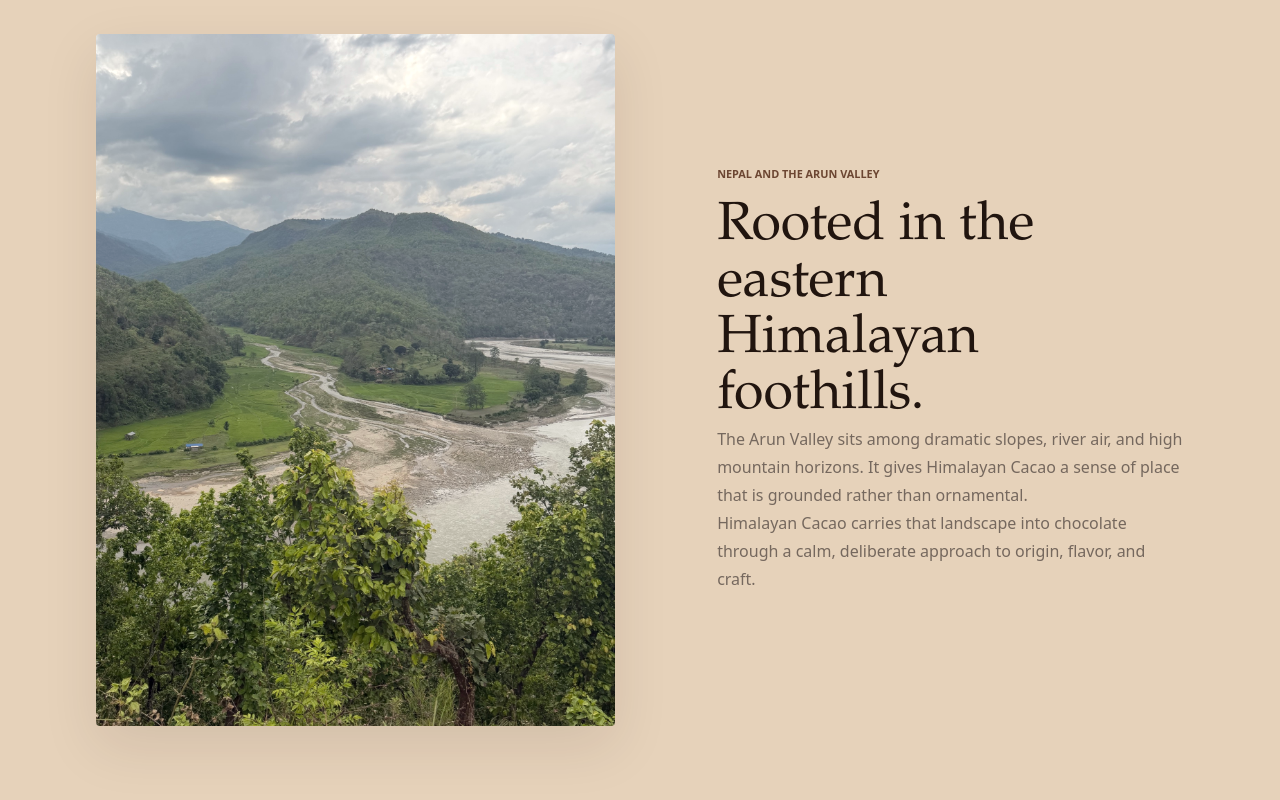
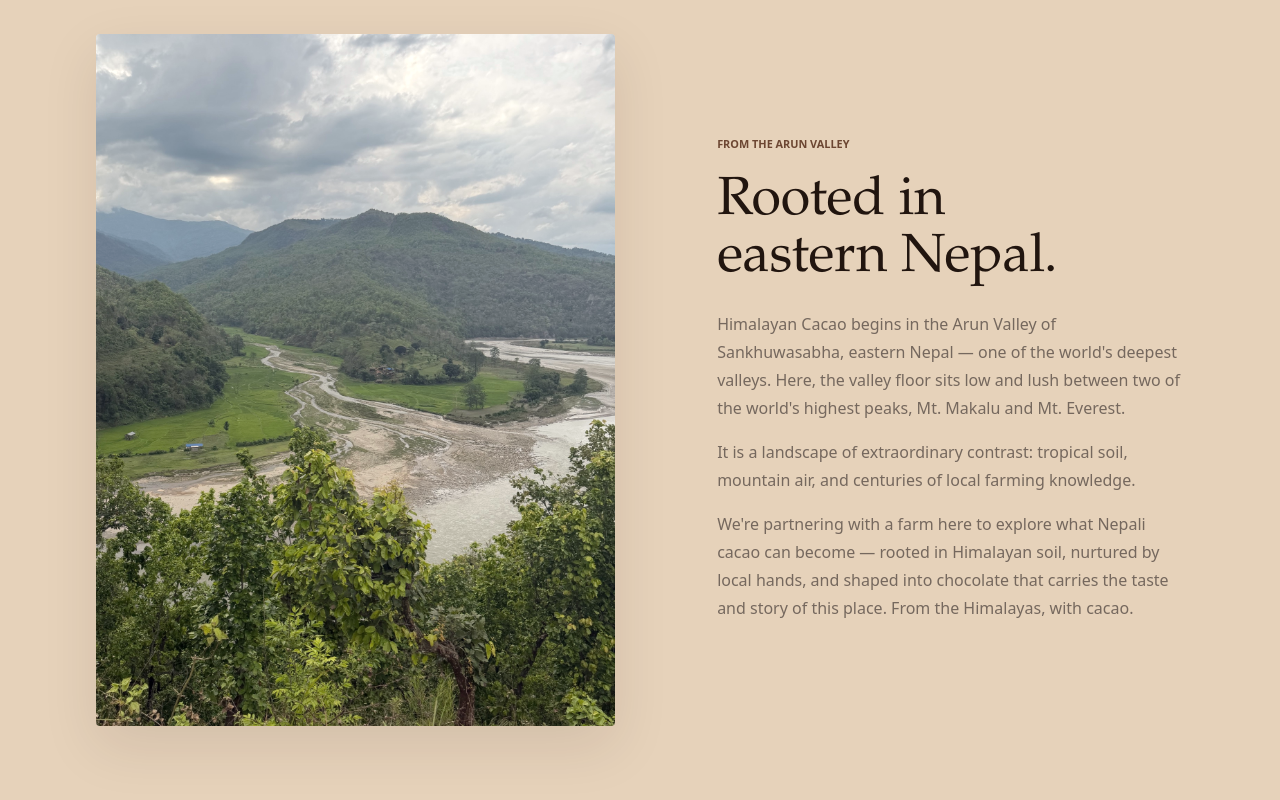
Before and after one commit to himalcacao/himalcacao.github.io, a plain HTML site: page index.html in a window 1280 px wide. Shown: the part 1440-2240 px from the top of the page. Drawn offline with Linux system fonts and the light colour scheme.

Commit message:
updated email address to wholesale@himalcacao.com and also about being the deepest valley in the world

```diff
--- a/assets/css/style.css
+++ b/assets/css/style.css
@@ -314,6 +314,20 @@
 .origin__content,
 .process__content {
   align-self: center;
+}
+
+.origin__content {
+  display: grid;
+  gap: clamp(1rem, 2.6vw, 1.45rem);
+}
+
+.origin__content .eyebrow {
+  margin-bottom: 0;
+}
+
+.origin__story {
+  display: grid;
+  gap: 1rem;
 }
 
 .origin__content p:not(.eyebrow),
--- a/index.html
+++ b/index.html
@@ -107,17 +107,26 @@
             >
           </figure>
           <div class="origin__content">
-            <p class="eyebrow">Nepal and the Arun Valley</p>
-            <h2 id="origin-title">Rooted in the eastern Himalayan foothills.</h2>
-            <p>
-              The Arun Valley sits among dramatic slopes, river air, and high
-              mountain horizons. It gives Himalayan Cacao a sense of place that
-              is grounded rather than ornamental.
-            </p>
-            <p>
-              Himalayan Cacao carries that landscape into chocolate through a
-              calm, deliberate approach to origin, flavor, and craft.
-            </p>
+            <p class="eyebrow">From the Arun Valley</p>
+            <h2 id="origin-title">Rooted in eastern Nepal.</h2>
+            <div class="origin__story">
+              <p>
+                Himalayan Cacao begins in the Arun Valley of Sankhuwasabha,
+                eastern Nepal &mdash; one of the world's deepest valleys. Here,
+                the valley floor sits low and lush between two of the world's
+                highest peaks, Mt. Makalu and Mt. Everest.
+              </p>
+              <p>
+                It is a landscape of extraordinary contrast: tropical soil,
+                mountain air, and centuries of local farming knowledge.
+              </p>
+              <p>
+                We're partnering with a farm here to explore what Nepali cacao
+                can become &mdash; rooted in Himalayan soil, nurtured by local
+                hands, and shaped into chocolate that carries the taste and
+                story of this place. From the Himalayas, with cacao.
+              </p>
+            </div>
           </div>
         </div>
       </section>
@@ -337,9 +346,9 @@
             </div>
             <div class="contact__detail">
               <span>Orders, samples, or wholesale inquiries</span>
-              <a href="mailto:sales@himalcacao.com">sales@himalcacao.com</a>
+              <a href="mailto:wholesale@himalcacao.com">wholesale@himalcacao.com</a>
             </div>
-            <a class="contact__button" href="mailto:sales@himalcacao.com?subject=Wholesale%20couverture%20inquiry">
+            <a class="contact__button" href="mailto:wholesale@himalcacao.com?subject=Wholesale%20couverture%20inquiry">
               Email for wholesale orders
             </a>
           </div>
```
